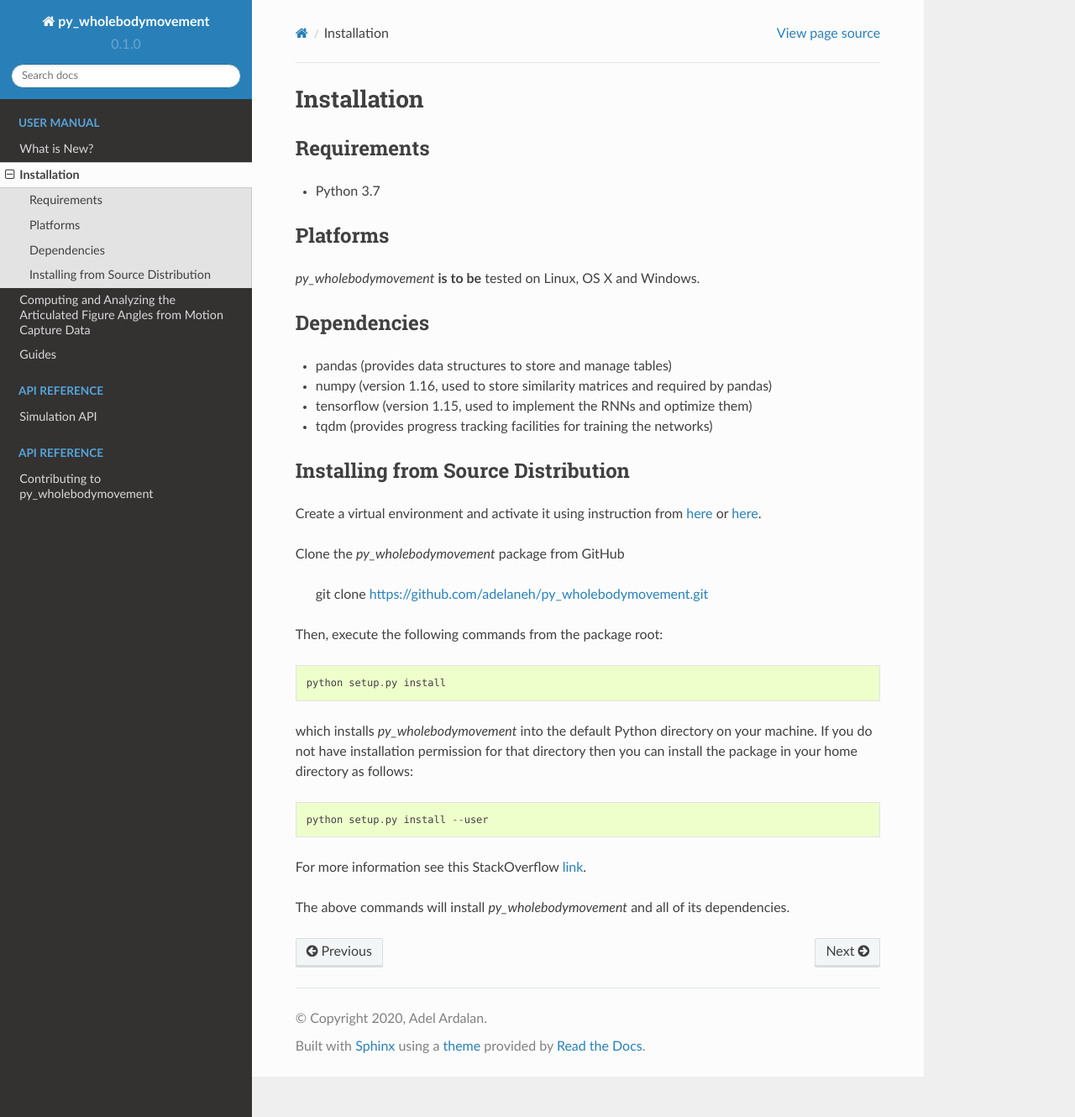
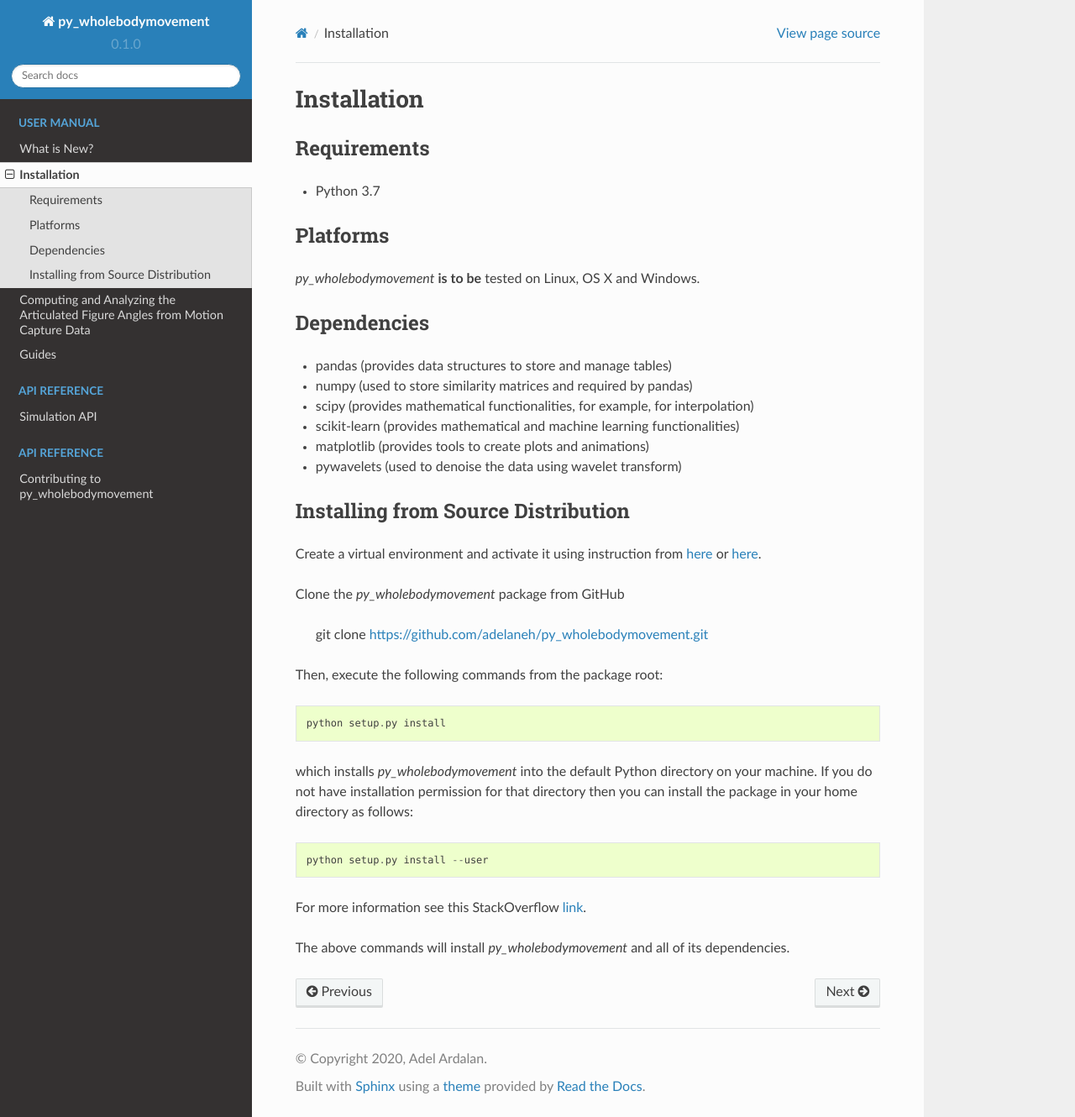
Before and after one commit to adelaneh/py_wholebodymovement, a Sphinx documentation site: the page built from docs/user_manual/installation.rst, in a window 1280 px wide and 1330 px high. Shown: the whole window at 84% size. Built offline with Sphinx 7.4.7 and the Read the Docs theme 2.0.0, drawn with Linux system fonts in a browser that asks for light colours.

Commit message:
[NEW] First commit.

```diff
--- a/docs/user_manual/installation.rst
+++ b/docs/user_manual/installation.rst
@@ -13,9 +13,11 @@
 Dependencies
 ------------
 * pandas (provides data structures to store and manage tables)
-* numpy (version 1.16, used to store similarity matrices and required by pandas)
-* tensorflow (version 1.15, used to implement the RNNs and optimize them)
-* tqdm (provides progress tracking facilities for training the networks)
+* numpy (used to store similarity matrices and required by pandas)
+* scipy (provides mathematical functionalities, for example, for interpolation)
+* scikit-learn (provides mathematical and machine learning functionalities)
+* matplotlib (provides tools to create plots and animations)
+* pywavelets (used to denoise the data using wavelet transform)
 
 .. Installing Using pip
 .. --------------------
```
